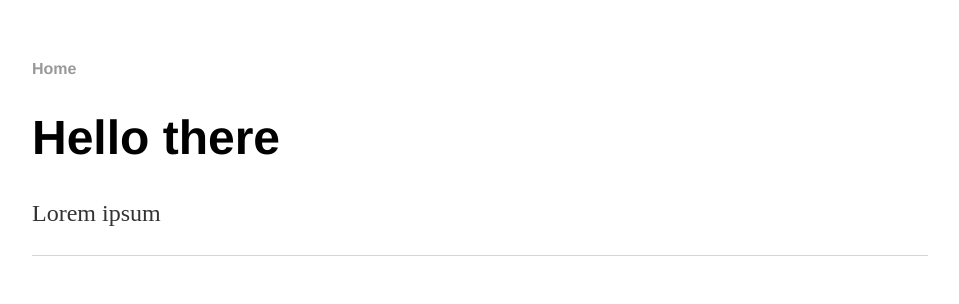
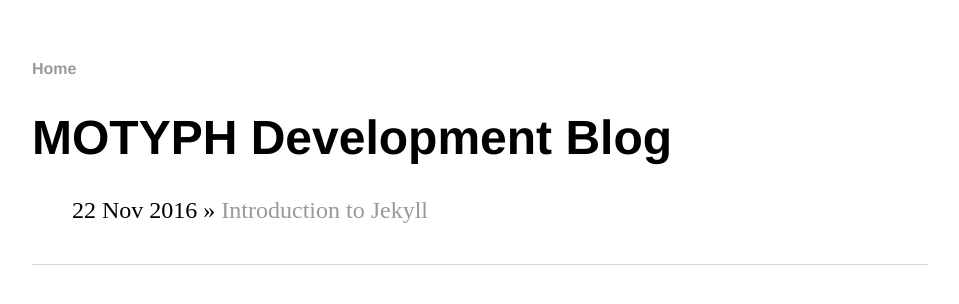
Before and after one commit to motyph/motyph.github.io, a Jekyll site: the page built from index.html, in a window 1280 px wide. Shown: the top 304 px of the page, without its empty margins (160-1119 px from the left). Built offline with Jekyll 4.4.1, drawn with Linux system fonts in a browser that asks for light colours.

Commit message:
Adding blog entries to index

```diff
--- a/index.html
+++ b/index.html
@@ -3,6 +3,12 @@ layout: default
 title: MOTYPH Development Blog
 ---
 <div class="blurb">
-    <h1>Hello there</h1>
-    <p>Lorem ipsum</p>
+    <h1>{{ page.title }}</h1>
+    <ul class="posts">
+
+        {% for post in site.posts %}
+            <li><span>{{ post.date | date_to_string }}</span> » <a href="{{ post.url }}" title="{{ post.title }}">{{ post.title }}</a></li>
+        {% endfor %}
+
+    </ul>
 </div>
```
